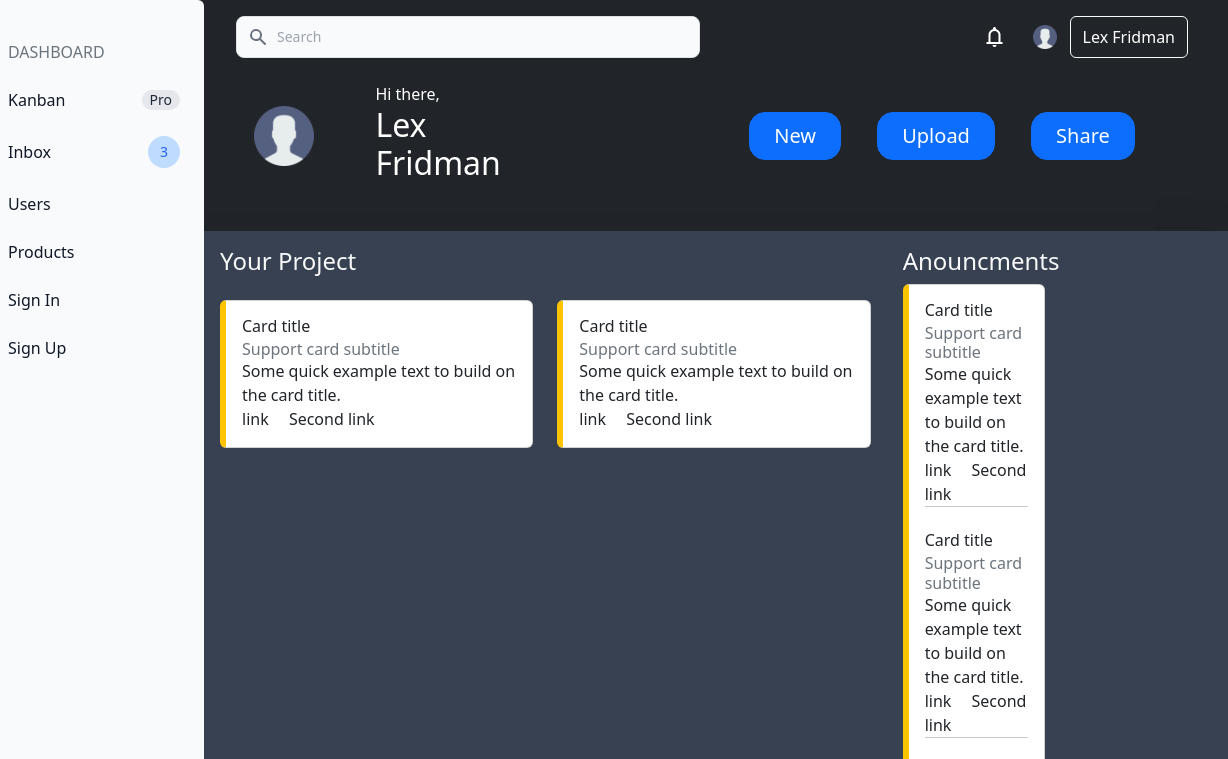
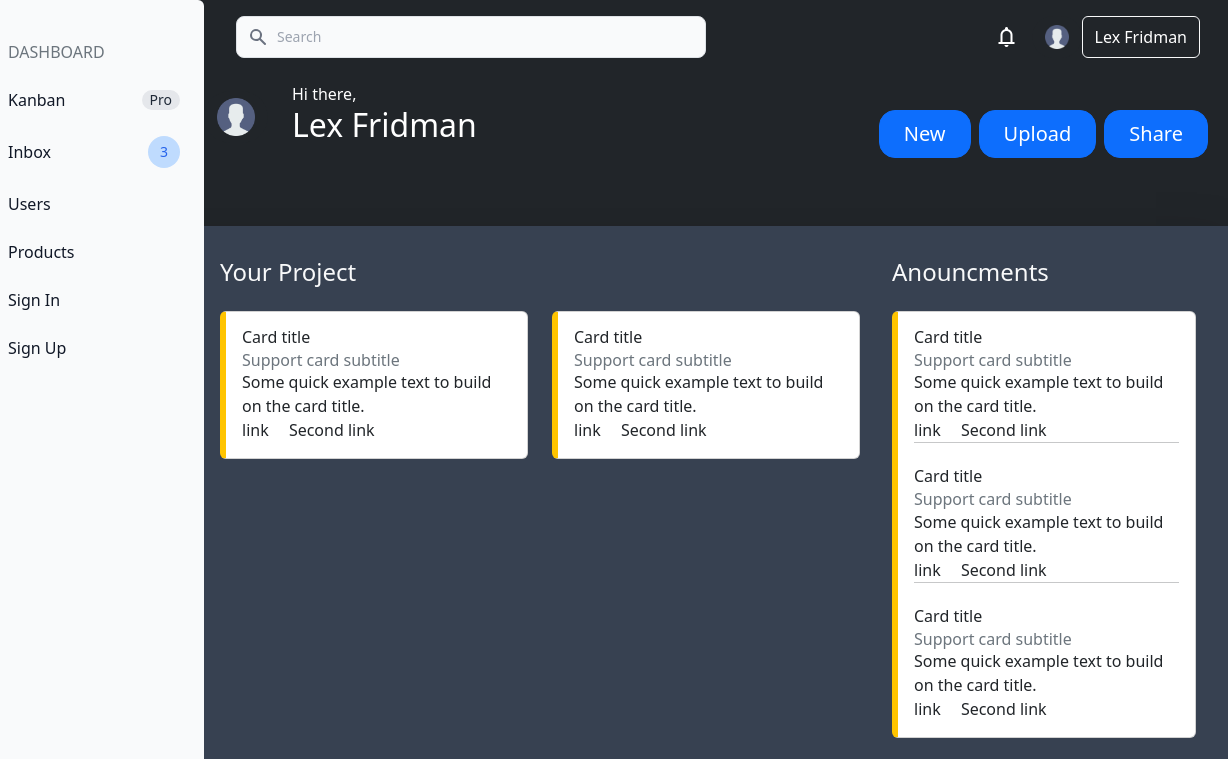
Before and after one commit to EdgarasAnd/Odin-Project-Admin-Dashboard, a website: page index.html in a window 1280 px wide. Shown: the top 759 px of the page, 52-1280 px from the left. Drawn offline with nearby package versions, Linux system fonts and the light colour scheme.

Commit message:
style: :lipstick:

```diff
--- a/index.html
+++ b/index.html
@@ -465,7 +465,7 @@
       </div>
     </nav>
     <div id="header" class="p-3">
-      <div class="container">
+      <div>
         <div class="row">
           <div class="col ml-5">
             <form class="flex items-center">
@@ -512,11 +512,11 @@
           </div>
         </div>
       </div>
-      <div class="container p-4">
-        <div class="row">
-          <div class="col d-flex justify-content-start">
+      <div class="py-4">
+        <div class="d-flex">
+          <div class="col justify-content-start">
             <div class="row">
-              <div class="col m-auto text-center">
+              <div class="col col-2 m-auto text-center">
                 <button class="btn text-bg-dark rounded-5">
                   <img style="width: 60px" src="./img/user.png" alt="" />
                 </button>
@@ -527,21 +527,21 @@
               </div>
             </div>
           </div>
-          <div class="col m-auto text-center">
+          <div class="col py-4 d-flex justify-content-end">
             <button
-              class="btn btn-lg btn-primary m-3 rounded-4 px-4"
+              class="btn btn-lg btn-primary m-1 rounded-4 px-4"
               id="btn-new"
             >
               New
             </button>
             <button
-              class="btn btn-lg btn-primary m-3 rounded-4 px-4"
+              class="btn btn-lg btn-primary m-1 rounded-4 px-4"
               id="btn-new"
             >
               Upload
             </button>
             <button
-              class="btn btn-lg btn-primary m-3 rounded-4 px-4"
+              class="btn btn-lg btn-primary m-1 rounded-4 px-4"
               id="btn-new"
             >
               Share
@@ -550,7 +550,7 @@
         </div>
       </div>
     </div>
-    <div id="main" class="bg-gray-700 shadow-inset shadow-lg">
+    <div id="main" class="bg-gray-700 shadow-inset shadow-lg p-3 h-100">
       <div class="row">
         <div class="col-8 p-3">
           <div class="h4 text-light pb-3">Your Project</div>
@@ -592,10 +592,10 @@
           </div>
         </div>
         <div class="col-4 p-3">
-          <div class="h4 text-light">Anouncments</div>
+          <div class="h4 pb-3 text-light">Anouncments</div>
 
           <div class="row hidden-md-up">
-            <div class="col-md-6">
+            <div class="col">
               <div class="card p-3">
                 <div class="card-block">
                   <h4 class="card-title">Card title</h4>
@@ -640,14 +640,14 @@
           <div class="h4 text-light">Trending</div>
 
           <div class="row hidden-md-up">
-            <div class="col-md-6">
+            <div class="col">
               <div class="card p-3">
                 <div class="card-block d-flex flex-row">
                   <div class="img">
                     <img src="./img/user.png" style="width: 30px" alt="" />
                   </div>
                   <h4 class="card-title m-auto">Card title</h4>
-                  <hr>
+                  <hr />
                 </div>
               </div>
             </div>
```
